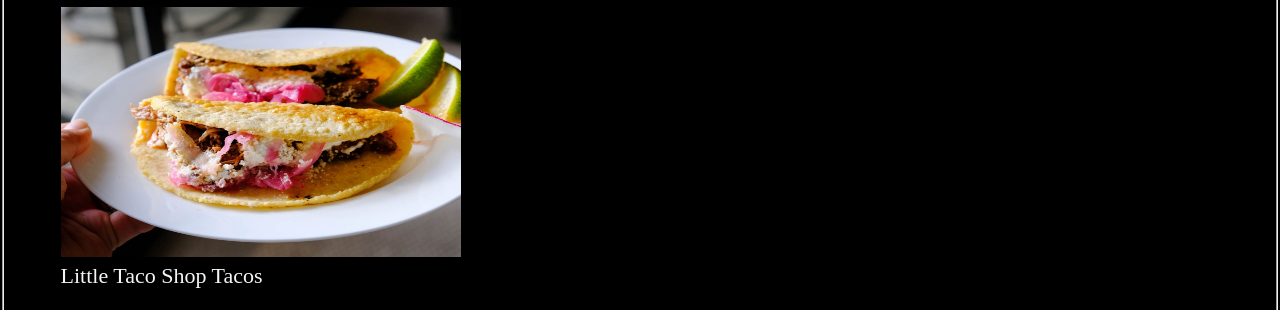
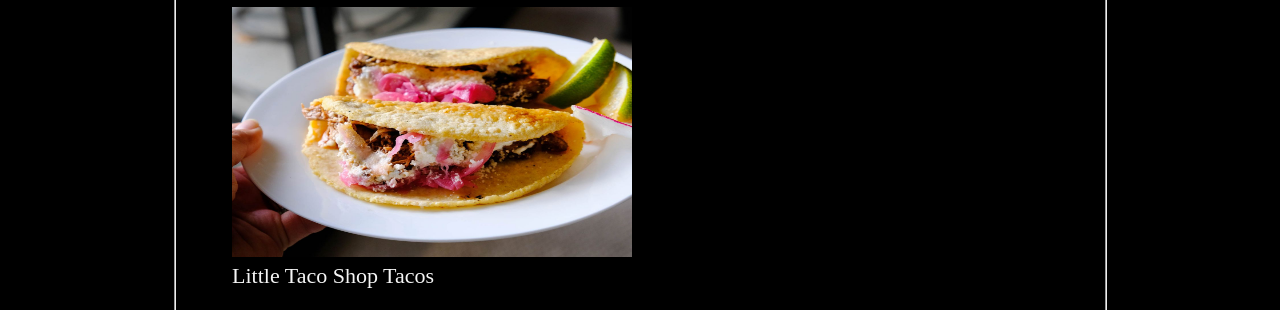
Before and after one commit to Rajamd07/shop, a plain HTML site: page shop2.html in a window 1280 px wide. Shown: the part 239-549 px from the top of the page. Drawn offline with Linux system fonts and the light colour scheme.

Commit message:
Update shop2.html

```diff
--- a/shop2.html
+++ b/shop2.html
@@ -12,7 +12,7 @@
     <title>Contact Us</title>
   </head>
   <body>
-    <fieldset>
+    <fieldset id="container">
       <header>
         <h1>Contact Us</h1>
         <ul>
```
